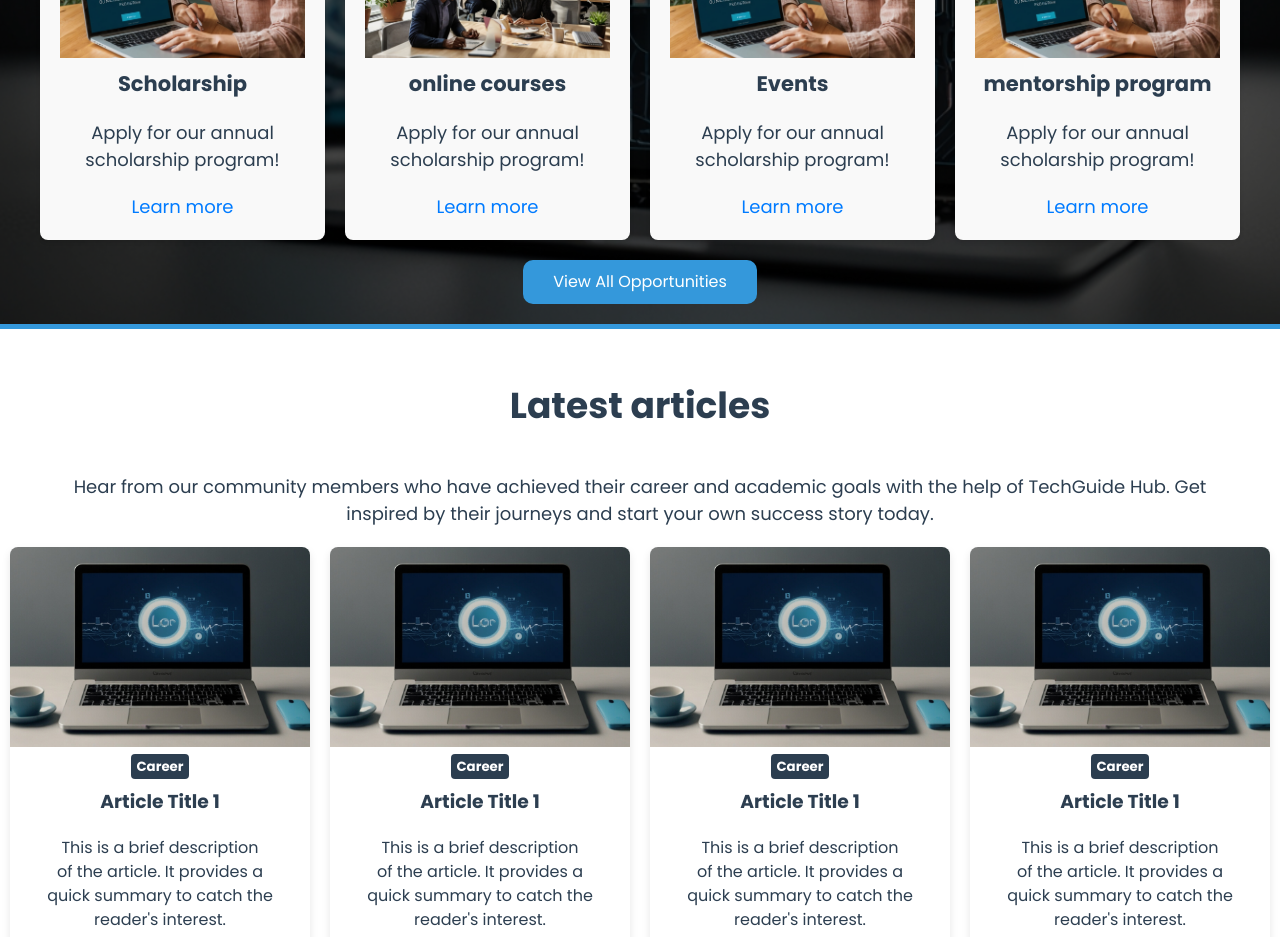
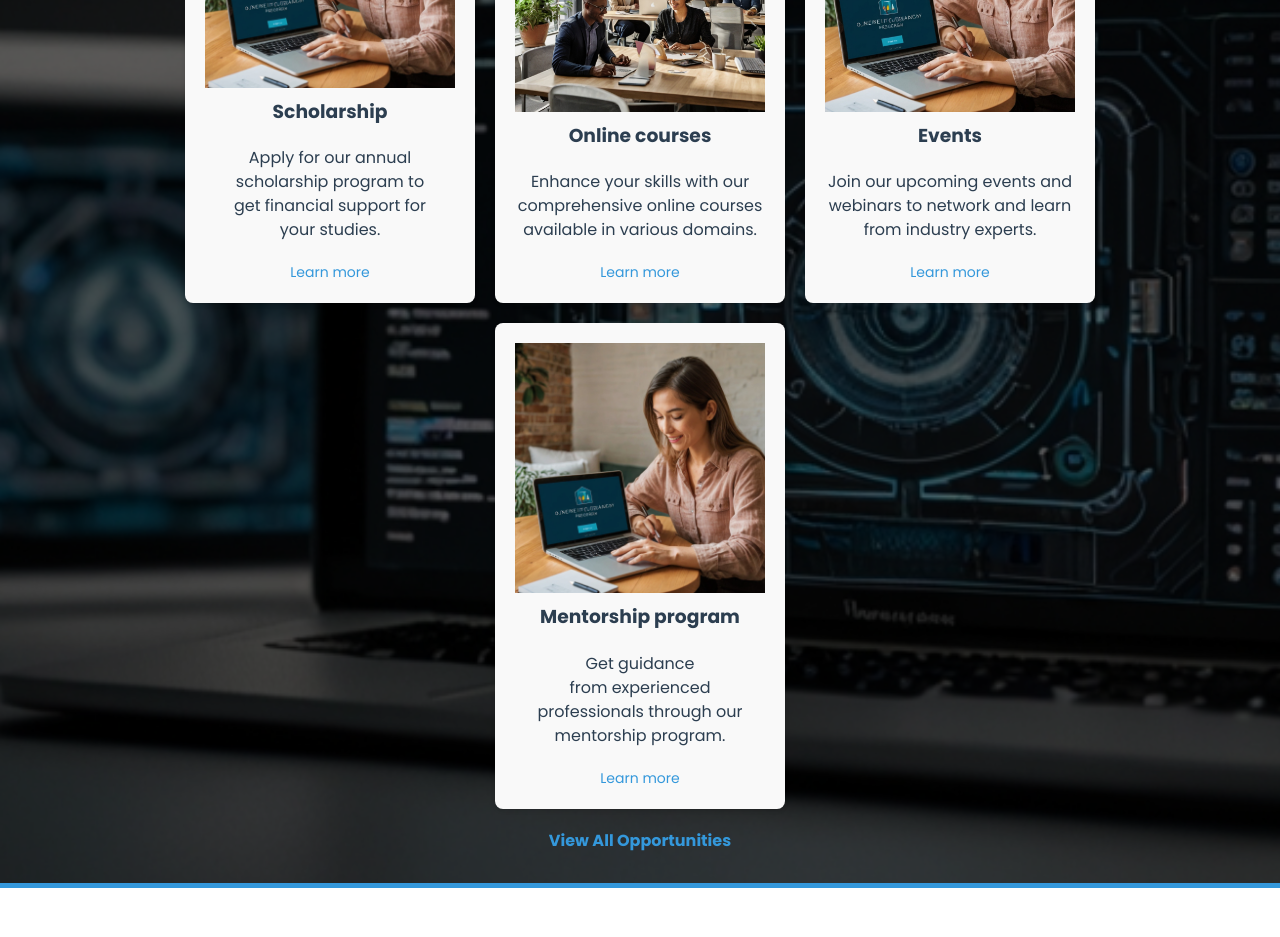
Before and after one commit to faustine-van/tech_guide_hub, a React (Vite) app in the folder client/: page / in a window 1280 px wide. Shown: the part 1860-2797 px from the top of the page. Built offline with nearby package versions, Linux system fonts and the light colour scheme.

Commit message:
stash them before you merge.

```diff
--- a/client/src/Components/Footer/Footer.css
+++ b/client/src/Components/Footer/Footer.css
@@ -62,23 +62,30 @@
     text-align: start;
     width: 50%;
 }
+.input{
+  height: 35px;
+  padding: 5px;
+  gap: 10px;
+  display: flex;
+  background-color: var(--background-color);
+  border-radius: var(--border-radius-md);
 
+}
 .footer-newsletter input {
-
   outline: none;
   width: 100%;
-  height: 35px;
-  border: 1px solid var(--border-color);
+  height: 100%;
+  padding-left: 10px;
+  border: none;
   font-size: var(--font-size-md);
-  border-radius: var(--border-radius-md);
+  background-color: transparent;
 }
 
 .footer-newsletter button {
-  margin-top: 20px;
-  padding: 10px 20px;
+  padding: 8px;
+  height: 100%;
   font-size: var(--font-size-md);
   font-weight: var(--font-weight-bold);
-
   font-weight: var();
   outline: none;
   border: none;
--- a/client/src/Components/Footer/Footer.jsx
+++ b/client/src/Components/Footer/Footer.jsx
@@ -8,7 +8,6 @@ function Footer() {
   return (
     <div className="footer">
       <div className="footer-content">
-
         <div className="social-logo-containers">
           <div className="footer-logo-container">
             <img src="/techguide-white-logo.png" alt="TechGuide Hub Logo" />
@@ -40,8 +39,6 @@ function Footer() {
             </div>
           </div>
         </div>
-
-
 
         <div className="footer-links">
           <h3>Menu</h3>
@@ -86,13 +83,15 @@ function Footer() {
         </div>
         <div className="footer-newsletter">
           <div className="newsletter">
-            <h3>Subscribe to our newsletter</h3>
+            <h2>Stay Updated with TechGuide Hub</h2>
+            <p>Subscribe to our newsletter</p>
+            <div className="input">
               <input type="email" placeholder="Enter your email" />
               <button className="submit" type="submit">
                 Subscribe
               </button>
             </div>
-
+          </div>
         </div>
       </div>
       <div className="footer-copyright">
--- a/client/src/Components/Home/MainPage.css
+++ b/client/src/Components/Home/MainPage.css
@@ -3,7 +3,7 @@
   position: relative;
   text-align: center;
   padding: 100px 20px;
-  background-image: url('/Hero section.jpg');
+  background-image: url('/Default_technologies_blog_and_tech_no_word_3.jpg');
   background-size: cover;
   background-position: center;
   color: var(--background-color);
@@ -45,17 +45,26 @@
 }
 
 .btn {
-  padding: 10px 30px;
+  padding-bottom: 10px;
   font-size: var(--font-size-md);
-  background-color: var(--primary-color);
-  color: #fff;
+  color: var(--primary-color);
   border: none;
-  border-radius: var(--border-radius-xlg);
   cursor: pointer;
   transition: background-color 0.3s;
   text-decoration: none;
+  font-weight: var(--font-weight-bold);
+  display: flex;
+  justify-content: center;
+  align-items: center;
+
 }
-
+.btn-icon{
+  margin-left: 5px;
+}
+.btn:hover {
+  transition: border-bottom-width 0.3s;
+  color: var(--primary-color);
+}
 .hero-section .btn {
   margin: 10px;
   padding: 10px 30px;
@@ -186,12 +195,15 @@
   position: relative;
   z-index: 1;
   color: white;
+  font-size: var(--font-size-md);
+
 
 }
 .opportunities {
   display: flex;
-  justify-content: space-between;
+  justify-content: center;
   gap: 20px;
+  flex-wrap: wrap;
 
 }
 
@@ -204,12 +216,12 @@
   flex-direction: column;
   justify-content: center;
   color: var(--text-color);
-
+  width: 250px;
 }
 
 .opportunity img {
   width: 100%;
-  height: 200px;
+  height: 100%;
   object-fit: cover;
   margin-bottom: 10px;
 }
@@ -219,14 +231,6 @@
   margin-bottom: 20px;
 
 }
-
-
-.opportunity a {
-  text-decoration: none;
-  color: #007bff;
-}
-
-
 
 /* article section */
 .articles-container{
@@ -241,8 +245,6 @@
   margin: auto;
   padding: 20px;
   gap: 20px;
-
-
 }
 .articles-section p{
   margin: 0;
@@ -253,6 +255,7 @@
   display: flex;
   justify-content: center;
   gap: 20px;
+  flex-wrap: wrap;
 }
 .card-article {
   background-color: #fff;
@@ -286,19 +289,24 @@
 }
 .card-article p, .card-article h3 {
   margin: 0;
-  margin-bottom: 20px;
+  margin-bottom: 10px;
 }
 .card-article p{
-  margin-top: 10px;
+  margin-top: 5px;
+  font-size: var(--font-size-sm);
+
 
 
 }
 
-.card-article .read-more{
+ .read-more {
   text-decoration: none;
-  color: var(--secondary-color);
-  font-size: var(--font-size-md);
-
+  font-size: var(--font-size-sm);
+  color: var(--primary-color);
+}
+.read-more:hover{
+  text-decoration: underline;
+  color: var(--primary-color);
 
 }
 
@@ -312,8 +320,4 @@
   .intro-section .about-img, .intro-section .about-content {
     width: 100%;
   }
-  .articles{
-    flex-wrap: wrap;
-
-  }
 }
--- a/client/src/Components/Home/MainPage.jsx
+++ b/client/src/Components/Home/MainPage.jsx
@@ -1,9 +1,8 @@
-import React from 'react';
-import { FaBriefcase, FaTools, FaBook } from 'react-icons/fa';
+import React from "react";
+import { FaBriefcase, FaTools, FaBook } from "react-icons/fa";
 
-
-import './MainPage.css'
-import { Link } from 'react-router-dom';
+import "./MainPage.css";
+import { Link } from "react-router-dom";
 
 function MainPage() {
   return (
@@ -11,11 +10,13 @@ function MainPage() {
       <div className="hero-section">
         <div className="hero-content">
           <h1>Welcome to TechGuide Hub</h1>
-                    <p>Your Ultimate Resource for Career Development and Academic Success</p>
+          <p>
+            Your Ultimate Resource for Career Development and Academic Success
+          </p>
           <div className="btns">
-                        <Link className='btn'>Explore Opportunities</Link>
-                        <Link className='btn'>Join a Workshop</Link>
-                        <Link className='btn'>Read Articles</Link>
+            <Link className="btn">Explore Opportunities</Link>
+            <Link className="btn">Join a Workshop</Link>
+            <Link className="btn">Read Articles</Link>
           </div>
         </div>
       </div>
@@ -23,132 +24,220 @@ function MainPage() {
         <div className="intro-section">
           <div className="about-content">
             <h2>About TechGuide Hub</h2>
-                        <p>Welcome to TechGuide Hub, your one-stop platform for career development, academic support, and opportunities in the tech industry. Our mission is to empower students and tech enthusiasts by providing comprehensive resources, and expert advice.</p>
+            <p>
+              Welcome to TechGuide Hub, your one-stop platform for career
+              development, academic support, and opportunities in the tech
+              industry. Our mission is to empower students and tech enthusiasts
+              by providing comprehensive resources, and expert advice.
+            </p>
             <div className="highlights">
               <div>
-                                <h3> <FaBriefcase className='about-icon' />Career Development</h3>
-                                <p>Access job and internship listings, receive guidance on resume building, and read insightful career advice from industry professionals.</p>
+                <h3>
+                  {" "}
+                  <FaBriefcase className="about-icon" />
+                  Career Development
+                </h3>
+                <p>
+                  Access job and internship listings, receive guidance on resume
+                  building, and read insightful career advice from industry
+                  professionals.
+                </p>
               </div>
               <div>
-                                <h3><FaTools className='about-icon' />Skill Development</h3>
-                                <p>Enhance your skills with our extensive library of learning resources, including tutorials, coding challenges, and online courses.</p>
+                <h3>
+                  <FaTools className="about-icon" />
+                  Skill Development
+                </h3>
+                <p>
+                  Enhance your skills with our extensive library of learning
+                  resources, including tutorials, coding challenges, and online
+                  courses.
+                </p>
               </div>
               <div>
-                                <h3><FaBook className='about-icon' />Academic Support</h3>
-                                <p>Find study resources, tutoring services, and academic tips to excel in your studies.</p>
+                <h3>
+                  <FaBook className="about-icon" />
+                  Academic Support
+                </h3>
+                <p>
+                  Find study resources, tutoring services, and academic tips to
+                  excel in your studies.
+                </p>
               </div>
             </div>
           </div>
           <div className="about-img">
             <img src="/about-img.png" alt="about" />
           </div>
-
         </div>
       </div>
 
       <div className="opportunities-containers">
-
         <div className="featured-opportunities-section">
           <h2>Latest Opportunities</h2>
-                    <p>                Stay ahead of the curve with our curated listings of the latest scholarships, jobs, online courses, and programs. Discover opportunities that align with your career goals and academic interests.
+          <p>
+            {" "}
+            Stay ahead of the curve with our curated listings of the latest
+            scholarships, jobs, online courses, and programs. Discover
+            opportunities that align with your career goals and academic
+            interests.
           </p>
           <div class="opportunities">
             <div class="opportunity">
-                            <img src="/Default_online_course_program_image_1.jpg" alt="Scholarship"/>
+              <img
+                src="/Default_online_course_program_image_1.jpg"
+                alt="Scholarship"
+              />
               <h3>Scholarship</h3>
-                                <p>Apply for our annual scholarship program!</p>
-                                <a href="scholarship-application.html">Learn more</a>
+              <p>
+                Apply for our annual scholarship program to get financial
+                support for your studies.
+              </p>
+              <a href="scholarship-application.html" className="read-more">
+                Learn more
+              </a>
             </div>
             <div class="opportunity">
-                            <img src="/Default_A_professional_background_image_showcasing_a_modern_of_2.jpg" alt="Scholarship"/>
-                                <h3>online courses</h3>
-                                <p>Apply for our annual scholarship program!</p>
-                                <a href="scholarship-application.html">Learn more</a>
+              <img
+                src="/Default_A_professional_background_image_showcasing_a_modern_of_2.jpg"
+                alt="Scholarship"
+              />
+              <h3>Online courses</h3>
+              <p>
+                Enhance your skills with our comprehensive online courses
+                available in various domains.
+              </p>
+              <a href="scholarship-application.html" className="read-more">
+                Learn more
+              </a>
             </div>
             <div class="opportunity">
-                            <img src="/Default_online_course_program_image_1.jpg" alt="Scholarship"/>
+              <img
+                src="/Default_online_course_program_image_1.jpg"
+                alt="Scholarship"
+              />
               <h3>Events</h3>
-                                <p>Apply for our annual scholarship program!</p>
-                                <a href="scholarship-application.html">Learn more</a>
+              <p>
+                Join our upcoming events and webinars to network and learn from
+                industry experts.
+              </p>
+              <a href="scholarship-application.html" className="read-more">
+                Learn more
+              </a>
             </div>
             <div class="opportunity">
-                            <img src="/Default_online_course_program_image_1.jpg" alt="Scholarship"/>
-                                <h3>mentorship program</h3>
-                                <p>Apply for our annual scholarship program!</p>
-                                <a href="scholarship-application.html">Learn more</a>
+              <img
+                src="/Default_online_course_program_image_1.jpg"
+                alt="Scholarship"
+              />
+              <h3>Mentorship program</h3>
+              <p>
+                Get guidance from experienced professionals through our
+                mentorship program.
+              </p>
+              <a href="scholarship-application.html" className="read-more">
+                Learn more
+              </a>
             </div>
           </div>
-                    <Link className='btn'>View All Opportunities</Link>
+          <Link className="btn">View All Opportunities</Link>
         </div>
       </div>
 
       <div className="articles-container">
         <div className="articles-section">
           <h2>Latest articles</h2>
-                    <p>Hear from our community members who have achieved their career and academic goals with the help of TechGuide Hub. Get inspired by their journeys and start your own success story today.</p>
+          <p>
+            Hear from our community members who have achieved their career and
+            academic goals with the help of TechGuide Hub. Get inspired by their
+            journeys and start your own success story today.
+          </p>
           <div className="articles">
             <div className="card-article">
               <div className="article-img">
-                                <img src="/Default_look_good_3.jpg" className='card-img' alt=" article img" />
-                                <small className='tag'>Career</small>
+                <img
+                  src="/Default_look_good_3.jpg"
+                  className="card-img"
+                  alt=" article img"
+                />
+                <small className="tag">Career</small>
               </div>
               <div className="artcles-content">
                 <h3 className="card-title">Article Title 1</h3>
-                                <p className="card-description">This is a brief description of the article. It provides a quick summary to catch the reader's interest.</p>
-                                <a href="#" className="read-more">Read More</a>
+                <p className="card-description">
+                  This is a brief description of the article. It provides a
+                  quick summary to catch the reader's interest.
+                </p>
+                <a href="#" className="read-more">
+                  Read More
+                </a>
               </div>
             </div>
             <div className="card-article">
               <div className="article-img">
-                                <img src="/Default_look_good_3.jpg" className='card-img' alt=" article img" />
-                                <small className='tag'>Career</small>
-
+                <img
+                  src="/Default_look_good_3.jpg"
+                  className="card-img"
+                  alt=" article img"
+                />
+                <small className="tag">Career</small>
               </div>
               <div className="artcles-content">
                 <h3 className="card-title">Article Title 1</h3>
-                                <p className="card-description">This is a brief description of the article. It provides a quick summary to catch the reader's interest.</p>
-                                <a href="#" className="read-more">Read More</a>
-                            </div>
-                        </div>
-                        <div className="card-article">
-                            <div className="article-img">
-                                <img src="/Default_look_good_3.jpg" className='card-img' alt=" article img" />
-                                <small className='tag'>Career</small>
-
-                            </div>
-                            <div className="artcles-content">
-                                <h3 className="card-title">Article Title 1</h3>
-                                <p className="card-description">This is a brief description of the article. It provides a quick summary to catch the reader's interest.</p>
-                                <a href="#" className="read-more">Read More</a>
+                <p className="card-description">
+                  This is a brief description of the article. It provides a
+                  quick summary to catch the reader's interest.
+                </p>
+                <a href="#" className="read-more">
+                  Read More
+                </a>
               </div>
             </div>
 
             <div className="card-article">
               <div className="article-img">
-                                <img src="/Default_look_good_3.jpg" className='card-img' alt=" article img" />
-                                <small className='tag'>Career</small>
+                <img
+                  src="/Default_look_good_3.jpg"
+                  className="card-img"
+                  alt=" article img"
+                />
+                <small className="tag">Career</small>
               </div>
               <div className="artcles-content">
                 <h3 className="card-title">Article Title 1</h3>
                 <p className="card-description">
-                                    This is a brief description of the article. It provides a quick summary to catch the reader's interest.
-
+                  This is a brief description of the article. It provides a
+                  quick summary to catch the reader's interest.
                 </p>
-                                <Link href="#" className="read-more">Read More</Link>
+                <Link href="#" className="read-more">
+                  Read More
+                </Link>
               </div>
             </div>
           </div>
-                    <p className='btn'>See All Articles</p>
-
+          <Link className="btn">
+            See All Articles{" "}
+            <svg
+              className="btn-icon"
+              aria-hidden="true"
+              xmlns="http://www.w3.org/2000/svg"
+              width="24"
+              height="24"
+              fill="none"
+              viewBox="0 0 24 24"
+            >
+              <path
+                stroke="currentColor"
+                stroke-linecap="round"
+                stroke-linejoin="round"
+                stroke-width="2"
+                d="m7 16 4-4-4-4m6 8 4-4-4-4"
+              />
+            </svg>
+          </Link>
         </div>
-
-
       </div>
-
     </div>
-
-
-
   );
 }
 
```
Lines whose indentation alone changed are shown as unchanged.
